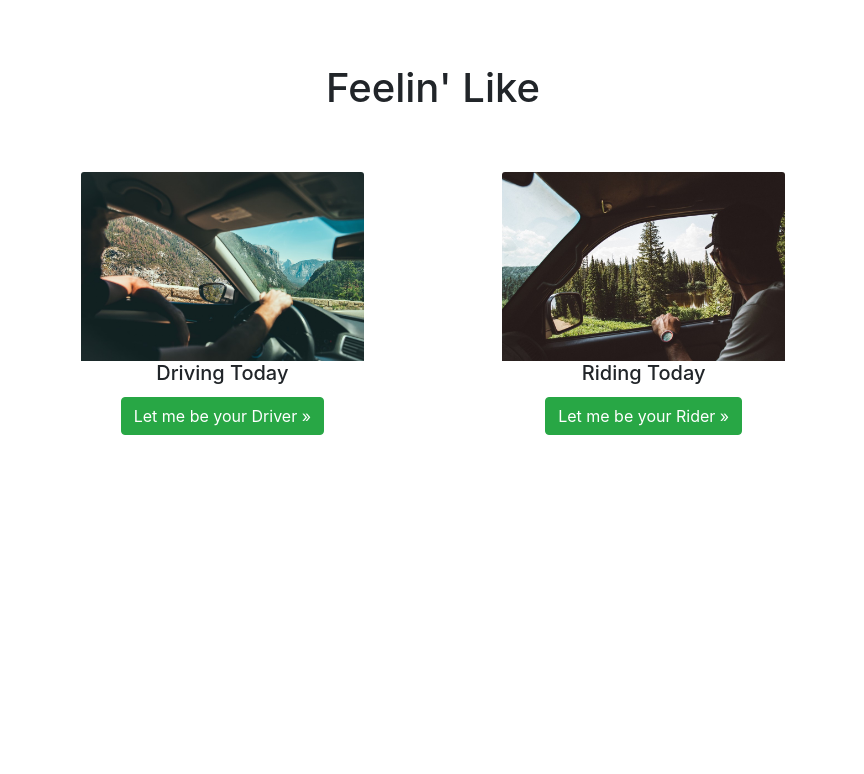
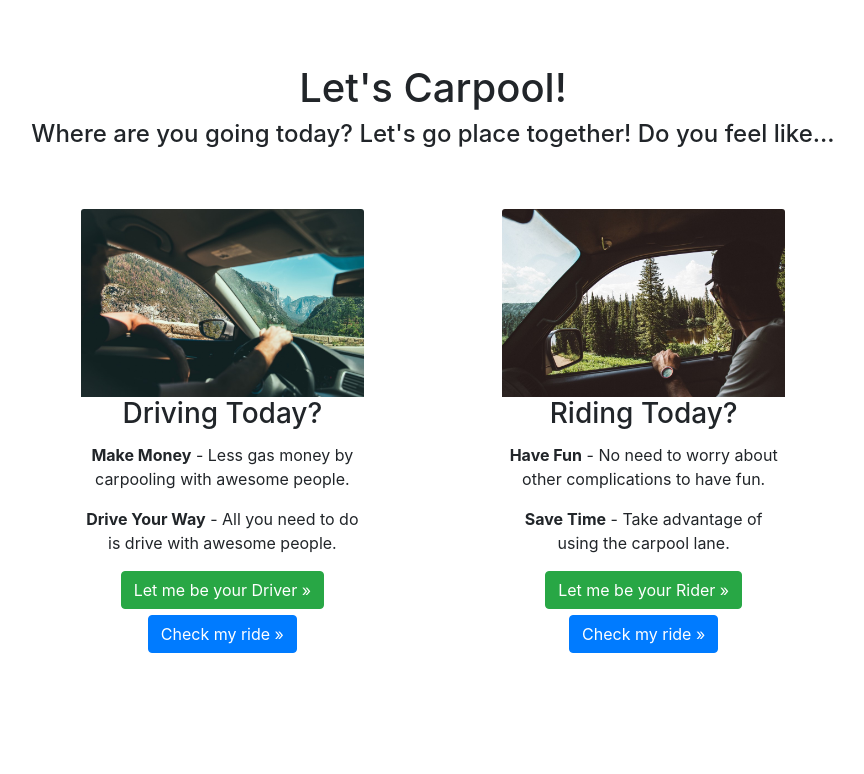
Before and after one commit to geniedavalos/carpool, a Django app: template carpool/apps/one_app/templates/one_app/driver_or_passenger.html in a window 1280 px wide. Shown: the part 56-830 px from the top of the page, without its empty margins (207-1071 px from the left). Before the commit the page ends 491 px from the top, so only its background shows below. Run offline with Django 3.2, Linux system fonts and the light colour scheme; the template is opened without the code that fills it, so the values that code supplies are empty; parts of the project's set-up code (start-up, migrations or seed data) failed here and were passed over; some libraries are stand-ins or nearby versions.

Commit message:
Update driver_or_passenger.html (text added).

```diff
--- a/carpool/apps/one_app/templates/one_app/driver_or_passenger.html
+++ b/carpool/apps/one_app/templates/one_app/driver_or_passenger.html
@@ -19,11 +19,16 @@
       text-align: center;
     }
 
+    .button {
+      margin: 2%;
+    }
+
     .driver, .rider {
       margin: 5%;
       width: 30%;
       display: inline-block;
     }
+
   </style>
 </head>
 
@@ -43,20 +48,37 @@
   </nav>
 
   <div class="container">
-    <h1 class="title">Feelin' Like</h1>
+    <section>
       <div class="row">
+        <h1 class="title">Let's Carpool!</h1>
+        <h4>Where are you going today? Let's go place together! Do you feel like... </h4>
         <div class="driver col-lg-4">
           <img src="{% static 'one_app/images/driver.jpg' %}" class="card-img-top" alt="...">
-        <h5 class="card-title">Driving Today</h5>
+          <h3 class="card-title">Driving Today?</h3>
+          <p><strong>Make Money</strong> - Less gas money by carpooling with awesome people.</p>
+          <p><strong>Drive Your Way</strong> - All you need to do is drive with awesome people.</p>
+          <div class="button">
             <a href="/driver_add_departure" class="btn btn-success" role="button" aria-pressed="true">Let me be your Driver »</a>
+          </div>
+          <div class="button">
+            <a href="/driver_summary" class="btn btn-primary" role="button" aria-pressed="true">Check my ride »</a>
+          </div>
         </div>
 
         <div class="rider col-lg-4">
           <img src="{% static 'one_app/images/rider.jpg' %}" class="card-img-top" alt="...">
-        <h5 class="card-title">Riding Today</h5>
+          <h3 class="card-title">Riding Today?</h3>
+          <p><strong>Have Fun</strong> - No need to worry about other complications to have fun.</p>
+          <p><strong>Save Time</strong> - Take advantage of using the carpool lane. </p>
+          <div class="button">
             <a href="/passenger" class="btn btn-success" role="button" aria-pressed="true">Let me be your Rider »</a>
           </div>
+          <div class="button">
+            <a href="/passenger_add_ride" class="btn btn-primary" role="button" aria-pressed="true">Check my ride »</a>
           </div>
+        </div>
+      </div>
+    </section>
   </div>
 
   <script src="https://code.jquery.com/jquery-3.3.1.slim.min.js" integrity="sha384-q8i/X+965DzO0rT7abK41JStQIAqVgRVzpbzo5smXKp4YfRvH+8abtTE1Pi6jizo" crossorigin="anonymous"></script>
```
Lines whose indentation alone changed are shown as unchanged.
